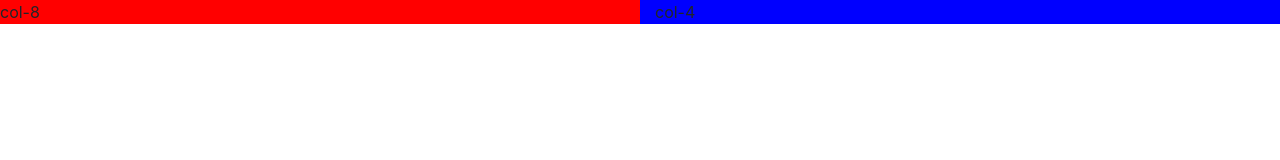
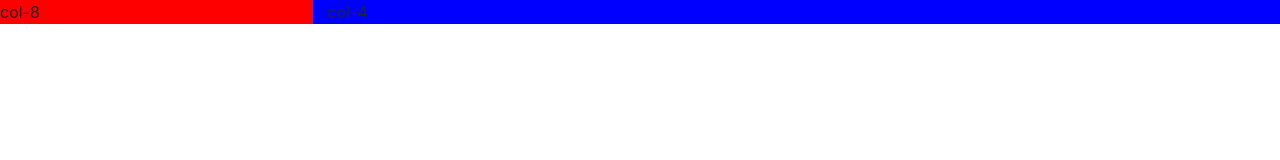
Before and after one commit to raymondSeger/test-bootstrap4, a website: page index.html in a window 1280 px wide. Drawn offline with nearby package versions, Linux system fonts and the light colour scheme.

```diff
--- a/index.html
+++ b/index.html
@@ -13,8 +13,8 @@
 
 
 <div class="row">
-    <div class="col-sm-6 col-8" style="background-color: red;">col-8</div>
-    <div class="col-sm-6 col-4"  style="background-color: blue;">col-4</div>
+    <div class="col-sm-3 col-8" style="background-color: red;">col-8</div>
+    <div class="col-sm-9 col-4"  style="background-color: blue;">col-4</div>
 </div>
 
 <script src="js/main.js"></script>
```
Also changed, not shown: 1 other file.
